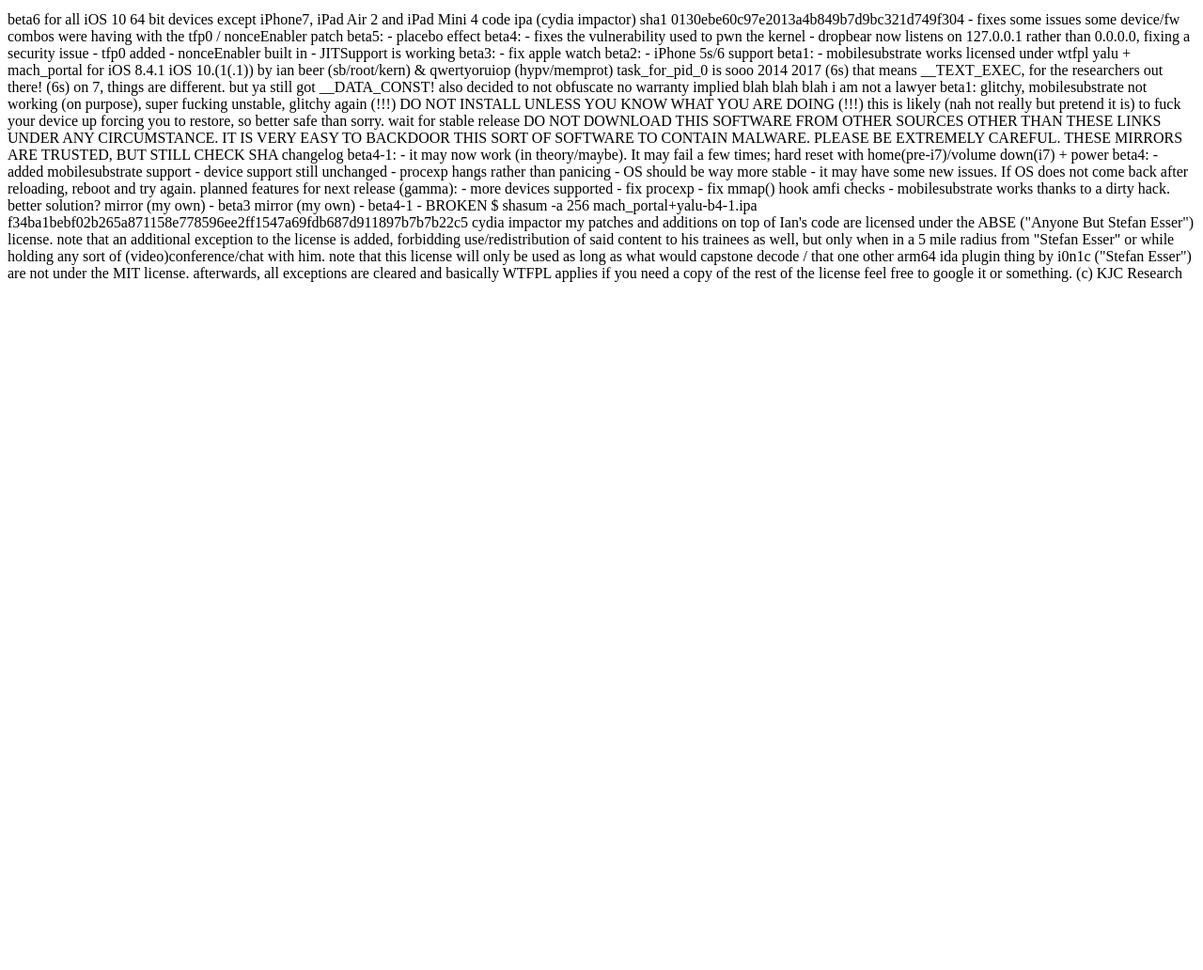
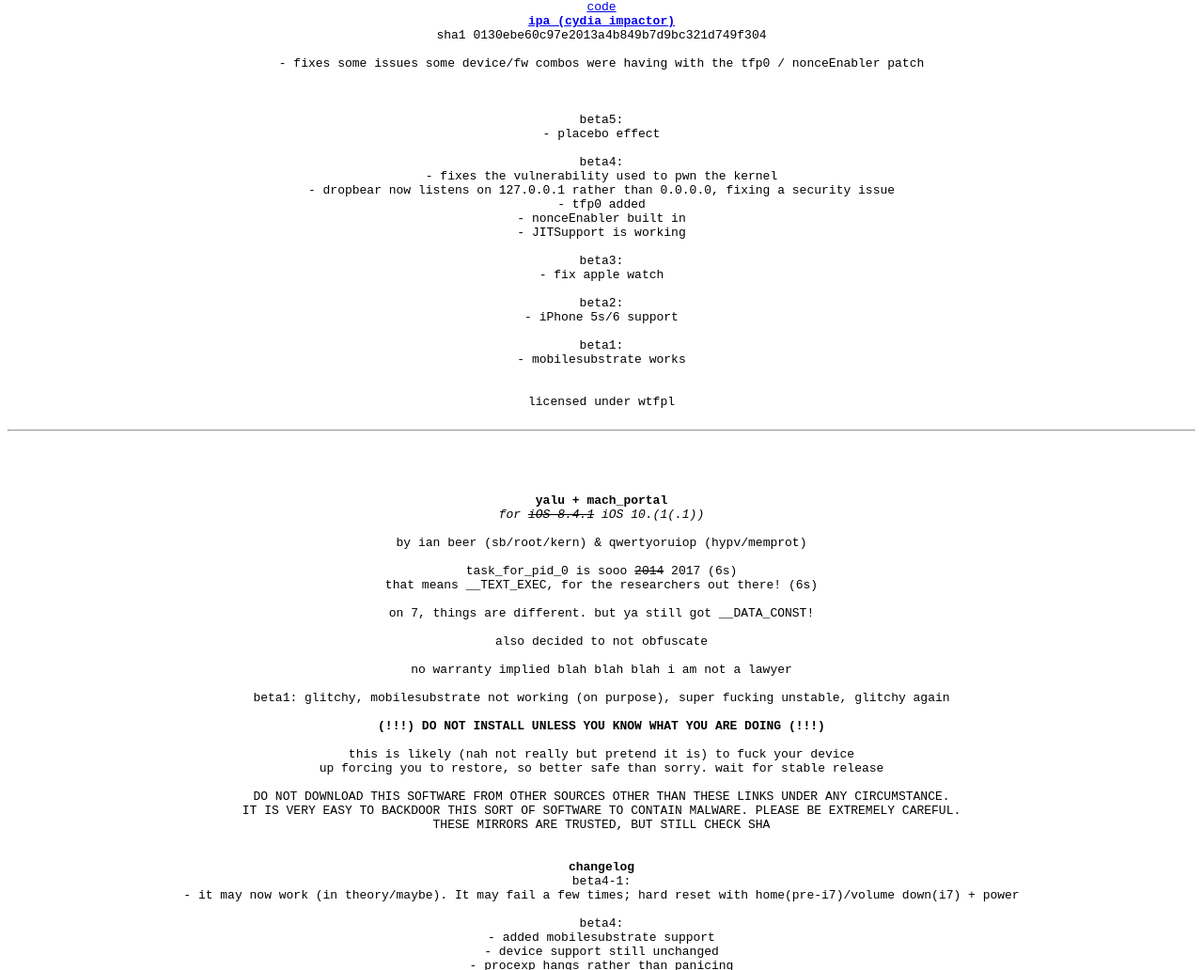
Before and after one commit to NathanielOzment/nathanielozment.github.io, a plain HTML site: page index.html in a window 1280 px wide. Shown: the part 68-1100 px from the top of the page at 94% size. Before the commit the page ends 800 px from the top, so only its background shows below. Drawn offline with Linux system fonts and the light colour scheme.

Commit message:
Update index.html

```diff
--- a/index.html
+++ b/index.html
@@ -1,18 +1,17 @@
-<!DOCTYPE html>
-<html>
-<body>
-<h1>Hello World</h1>
-<p>beta6
-for all iOS 10 64 bit devices except iPhone7, iPad Air 2 and iPad Mini 4
+<center><pre>
 
-code
-ipa (cydia impactor)
+beta6
+<b>for all iOS 10 64 bit devices except iPhone7, iPad Air 2 and iPad Mini 4</b>
+
+<a href=https://github.com/kpwn/yalu102>code</a>
+<b><a href=yalu102_beta6.ipa>ipa (cydia impactor)</a></b>
 sha1 0130ebe60c97e2013a4b849b7d9bc321d749f304
 
 - fixes some issues some device/fw combos were having with the tfp0 / nonceEnabler patch
 
+
+
 beta5:
-
 - placebo effect
 
 beta4:
@@ -34,16 +33,16 @@ beta1:
 
 licensed under wtfpl
 
+<hr/>
 
 
 
-
-yalu + mach_portal
-for iOS 8.4.1 iOS 10.(1(.1))
+<b>yalu + mach_portal</b>
+<i>for <strike>iOS 8.4.1</strike> iOS 10.(1(.1))</i>
 
 by ian beer (sb/root/kern) & qwertyoruiop (hypv/memprot)
 
-task_for_pid_0 is sooo 2014 2017 (6s)
+task_for_pid_0 is sooo <strike>2014</strike> 2017 (6s)
 that means __TEXT_EXEC, for the researchers out there! (6s)
 
 on 7, things are different. but ya still got __DATA_CONST!
@@ -54,7 +53,7 @@ no warranty implied blah blah blah i am not a lawyer
 
 beta1: glitchy, mobilesubstrate not working (on purpose), super fucking unstable, glitchy again
 
-(!!!) DO NOT INSTALL UNLESS YOU KNOW WHAT YOU ARE DOING (!!!)
+<b>(!!!) DO NOT INSTALL UNLESS YOU KNOW WHAT YOU ARE DOING (!!!)</b>
 
 this is likely (nah not really but pretend it is) to fuck your device
 up forcing you to restore, so better safe than sorry. wait for stable release
@@ -64,7 +63,7 @@ IT IS VERY EASY TO BACKDOOR THIS SORT OF SOFTWARE TO CONTAIN MALWARE. PLEASE BE
 THESE MIRRORS ARE TRUSTED, BUT STILL CHECK SHA
 
 
-changelog
+<b>changelog</b>
 beta4-1:
 - it may now work (in theory/maybe). It may fail a few times; hard reset with home(pre-i7)/volume down(i7) + power
 
@@ -81,12 +80,12 @@ planned features for next release (gamma):
 - fix mmap() hook amfi checks
 - mobilesubstrate works thanks to a dirty hack. better solution?
 
-mirror (my own) - beta3
-mirror (my own) - beta4-1 - BROKEN
+<a href="/mach_portal+yalu-b3.ipa">mirror (my own) - beta3</a>
+<a href="/mach_portal+yalu-b4-1.ipa">mirror (my own) - beta4-1 - BROKEN</a>
 $ shasum -a 256 mach_portal+yalu-b4-1.ipa
 f34ba1bebf02b265a871158e778596ee2ff1547a69fdb687d911897b7b7b22c5
 
-cydia impactor
+<a href="http://www.cydiaimpactor.com">cydia impactor</a>
 
 
 my patches and additions on top of Ian's code are licensed under the ABSE ("Anyone But Stefan Esser") license.
@@ -100,6 +99,5 @@ afterwards, all exceptions are cleared and basically WTFPL applies
 if you need a copy of the rest of the license feel free to google it or something.
 
 
-(c) KJC Research</p>
-</body>
-</html>
+(c) KJC Research
+</pre></center>
```
